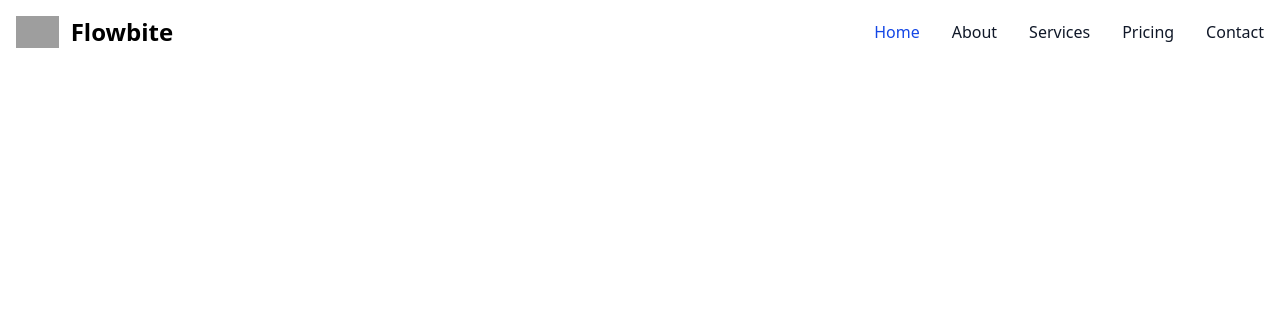
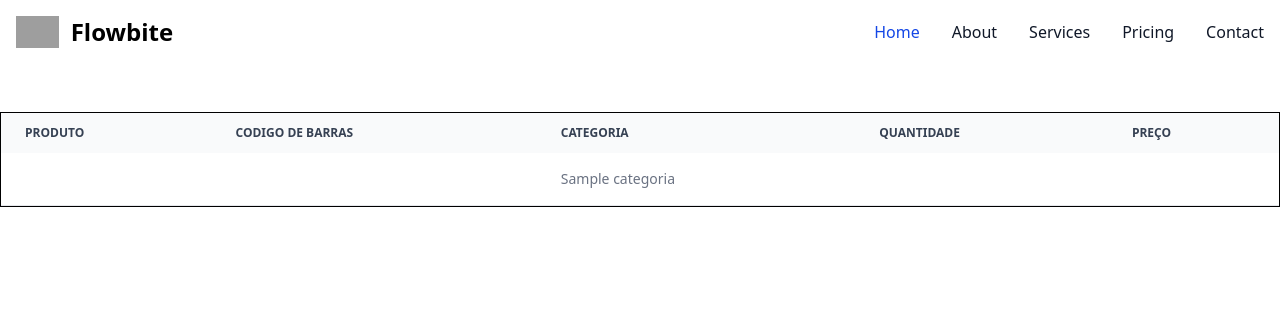
Before and after one commit to Juaoinacio/Estoque, a Django app: template home/templates/home.html in a window 1280 px wide. Shown: the top 324 px of the page. Run offline with Django 5.2, Linux system fonts and the light colour scheme; the template is opened without the code that fills it: values that come from a table or form of the project are taken from there, others are empty; tables that the repository leaves empty hold one stand-in row (values such as "Sample post"); parts of the project's set-up code (start-up, migrations or seed data) failed here and were passed over; grey boxes are pictures that could not be loaded.

Commit message:
Interface inicial do projeto com tailwind

```diff
--- a/categoria/templates/index.html
+++ b/categoria/templates/index.html
@@ -11,7 +11,8 @@
 
         <h1>{{categoria.nome}}</h1>
 
-        {%else%}
+
         {% endfor %}
+    {%else%}
     {%endif%}
 {% endblock  %}
--- a/home/templates/home.html
+++ b/home/templates/home.html
@@ -3,5 +3,55 @@
 {% block title %}Home{% endblock title %}
 
 {% block content %}
+    {% if categorias %}
 
-{% endblock  %}
+        <div class="border mt-12">
+            <div class="relative overflow-x-auto">
+                <table class="w-full text-sm text-left rtl:text-right text-gray-500">
+                    <thead class="text-xs text-gray-700 uppercase bg-gray-50">
+
+                        <tr>
+                            <th scope="col" class="px-6 py-3">
+                                Produto
+                            </th>
+                            <th scope="col" class="px-6 py-3">
+                                Codigo de barras
+                            </th>
+                            <th scope="col" class="px-6 py-3">
+                                Categoria
+                            </th>
+                            <th scope="col" class="px-6 py-3">
+                                Quantidade
+                            </th>
+                            <th scope="col" class="px-6 py-3">
+                                Preço
+                            </th>
+
+                        </tr>
+                    </thead>
+                    <tbody>
+                        {% for categoria in categorias %}
+                        <tr class="bg-white border-b border-gray-200">
+                            <th scope="row" class="px-6 py-4 font-medium text-gray-900 whitespace-nowrap">
+
+                            </th>
+                            <td class="px-6 py-4">
+
+                            </td>
+                            <td class="px-6 py-4">
+                                {{categoria.nome}}
+                            </td>
+                            <td class="px-6 py-4">
+
+                            </td>
+                        </tr>
+                        {% endfor %}
+                    </tbody>
+                </table>
+            </div>
+        </div>
+
+    {% else %}
+        <p>Nenhuma categoria cadastrada.</p>
+    {% endif %}
+{% endblock %}
```
Also changed, not shown: home/views.py (+4 -3 lines).
